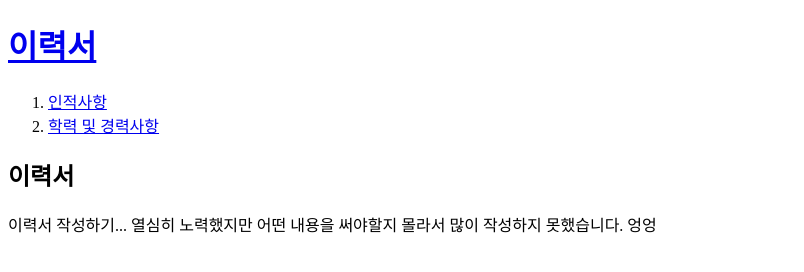
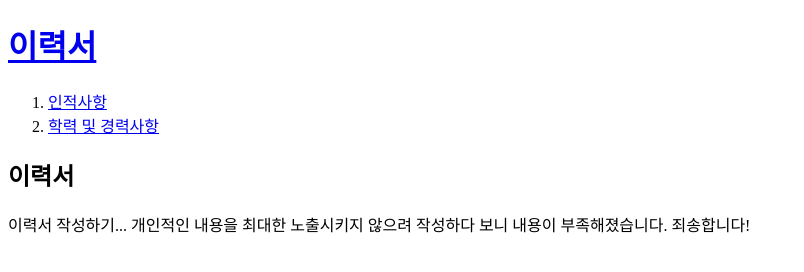
Before and after one commit to practice-kong/asdf, a plain HTML site: page index.html in a window 1280 px wide. Shown: the whole page, without its empty margins (0-804 px from the left). Drawn offline with Linux system fonts and the light colour scheme.

Commit message:
Update index.html

```diff
--- a/index.html
+++ b/index.html
@@ -12,8 +12,8 @@
   </ol>
   <h2>이력서</h2>
   <p>
-    이력서 작성하기... 열심히 노력했지만 어떤 내용을 써야할지 몰라서 많이 작성하지
-    못했습니다. 엉엉
+    이력서 작성하기... 개인적인 내용을 최대한 노출시키지 않으려
+    작성하다 보니 내용이 부족해졌습니다. 죄송합니다!
   </p>
 </body>
 </html>
```
